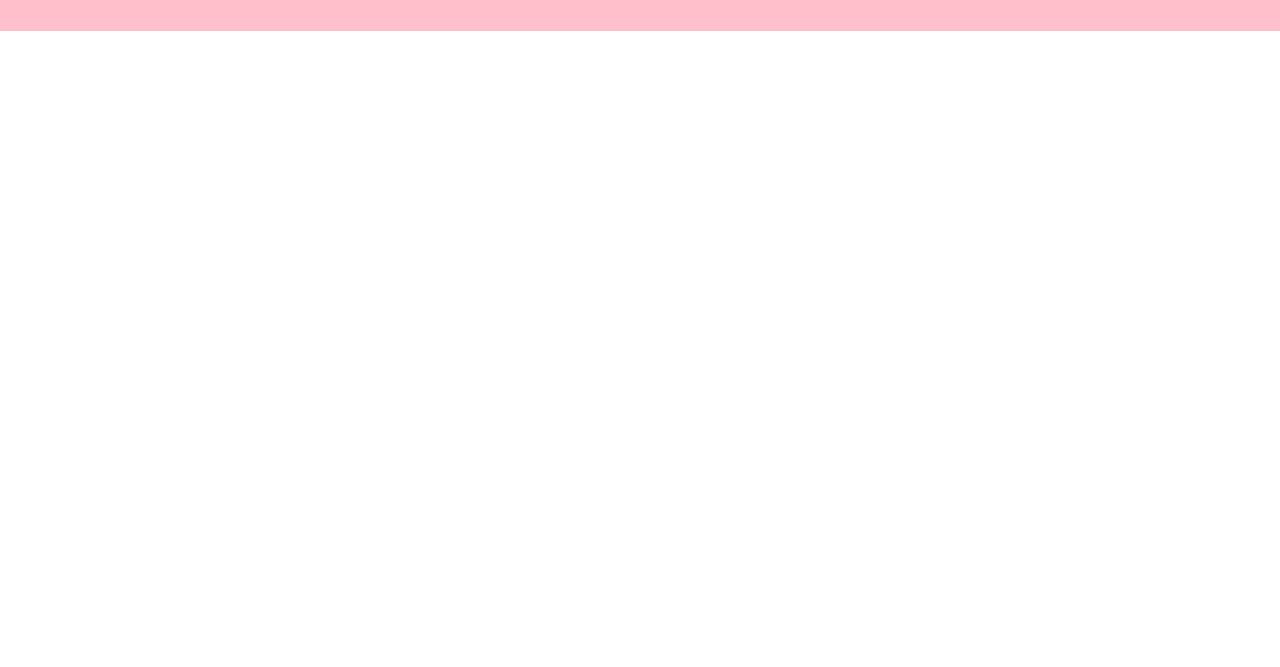
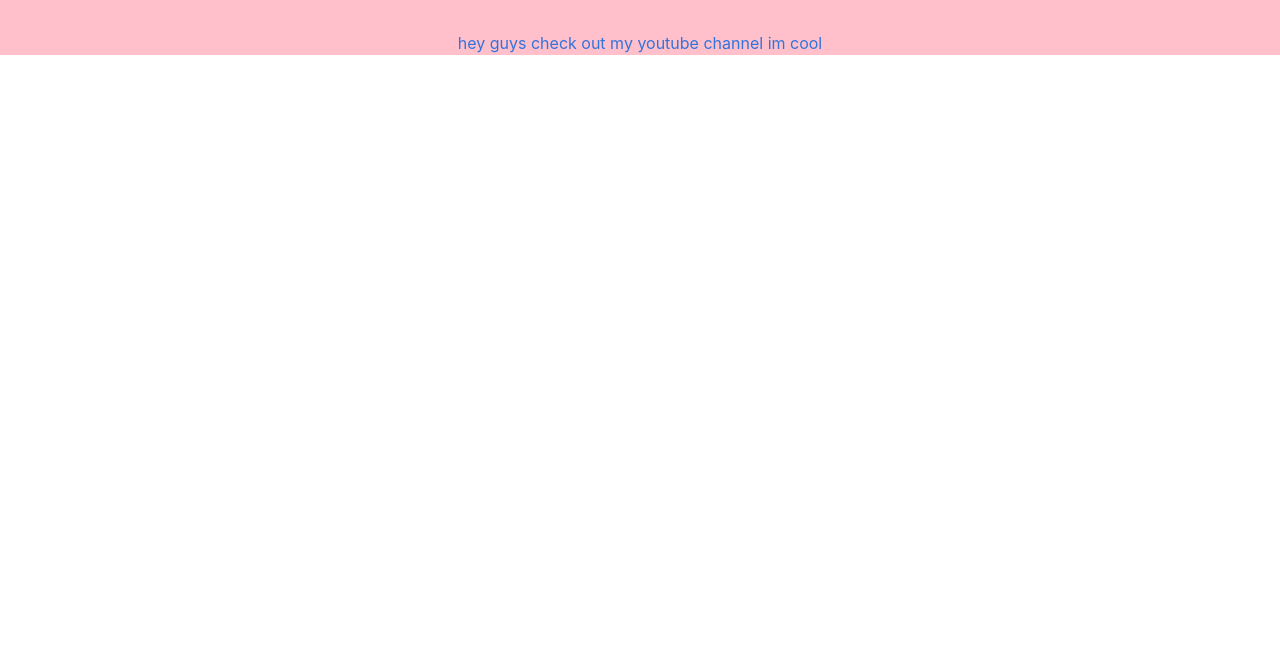
Before and after one commit to UCCNetsoc/Netfest-Intro, a plain HTML site: page index.html in a window 1280 px wide. Shown: the part 133-800 px from the top of the page. Drawn offline with nearby package versions, Linux system fonts and the light colour scheme.

Commit message:
Update index.html

```diff
--- a/index.html
+++ b/index.html
@@ -12,7 +12,8 @@
         <section>
             <article style="max-width: 50%; margin: 5em auto; text-align: center; color: pink">
                 <h1 class="title">Happy Hacktoberfest suckers!</h1>
-                <p> if derek sees you using divs he will get his badgers to murder you </p>
+                <p> if derek sees you using divs he will get his badgers to murder you</p>
+                <a href= "https://www.youtube.com/user/TheSyndicateProject">hey guys check out my youtube channel im cool</a>
             </article>
         </section>
     </body>
```
